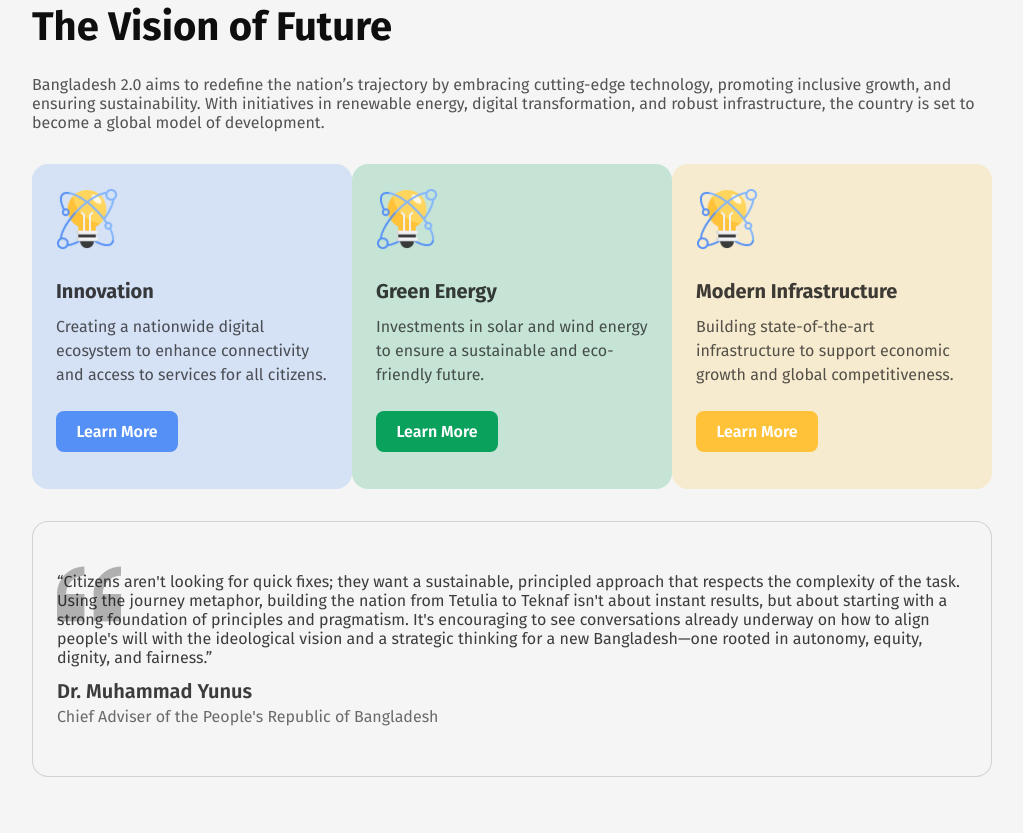
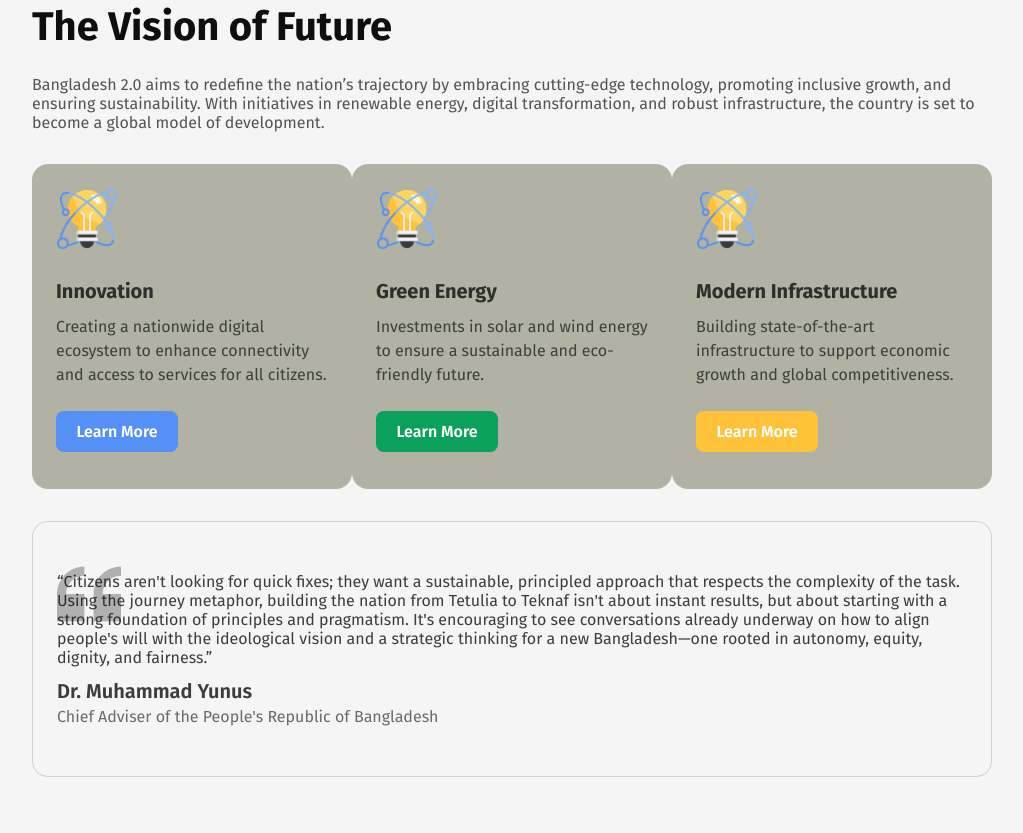
Before and after one commit to rahuldm/Bangladesh-2.0, a plain HTML site: page index.html in a window 1280 px wide. Shown: the part 1167-2000 px from the top of the page, without its empty margins (128-1151 px from the left). Drawn offline with Linux system fonts and the light colour scheme.

Commit message:
hover added

```diff
--- a/styles/style.css
+++ b/styles/style.css
@@ -219,15 +219,34 @@ height: 400px;
 }
 
 .item1 {
-    background: rgba(84, 144, 245, 0.2);
+    background: rgba(76, 78, 44, 0.4);
 }
 
+.item1:hover {
+
+    background: rgba(84, 144, 245, 0.2);
+
+}
+
+
 .item2 {
+    background: rgba(76, 78, 44, 0.4);
+}
+
+.item2:hover {
+
     background: rgb(198, 228, 214);
+
 }
 
 .item3 {
+    background: rgba(76, 78, 44, 0.4);
+}
+
+.item3:hover {
+
     background: rgb(247, 235, 207);
+
 }
 
 .btn-color1 {
```
Also changed, not shown: index.html (+1 -1 lines).
